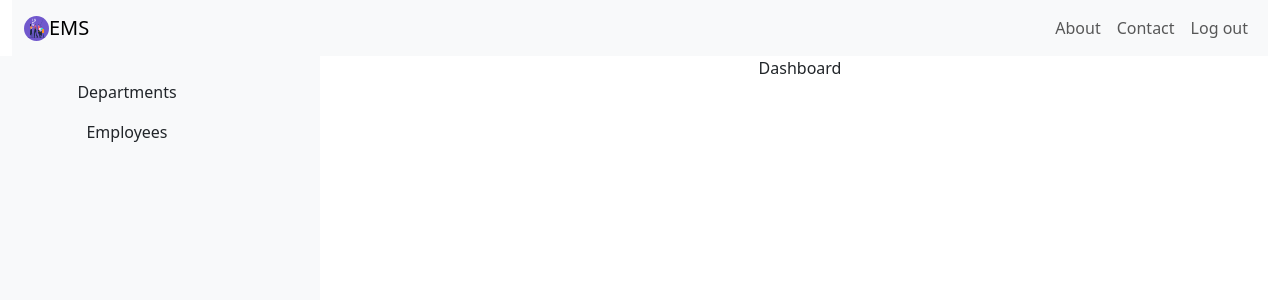
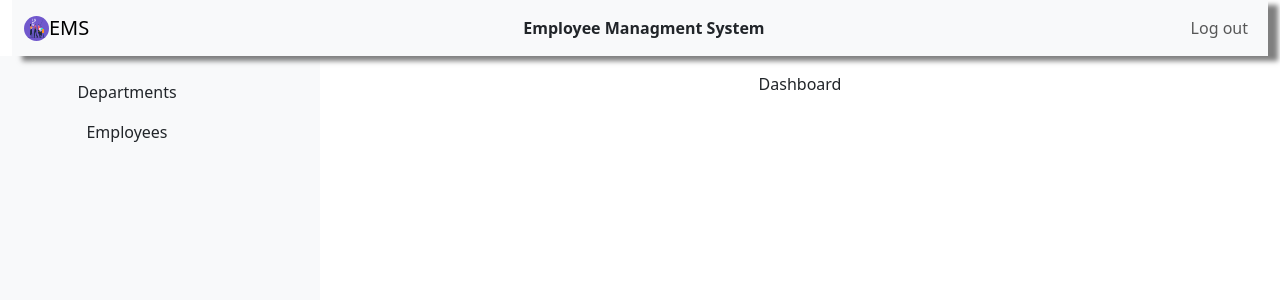
Before and after one commit to Pulkit-Rawat/EMS-Client, a React (Create React App) app: page /dashboard in a window 1280 px wide. Shown: the top 300 px of the page. Built offline with nearby package versions, Linux system fonts and the light colour scheme; sample sign-in values are in the browser's storage.

Commit message:
UI changes

```diff
--- a/src/App.css
+++ b/src/App.css
@@ -47,3 +47,6 @@
 .pointer{
   cursor: pointer;
 }
+.header{
+  box-shadow: 10px 5px 5px rgba(0, 0, 0, 0.5);
+}
--- a/src/components/AppNavbar/index.jsx
+++ b/src/components/AppNavbar/index.jsx
@@ -15,15 +15,16 @@ const AppNavbar = () => {
   }
   return (
     <div>
-      <Navbar color="light" light expand="md">
+      <Navbar color="light" light expand="md" className="header">
         <NavbarBrand href="/" className="d-flex align-items-center"><img src={SampleLogo} style={{height:"25px",width:"25px"}} alt="logo" className="rounded-circle"/>EMS</NavbarBrand>
-        <Nav className="ml-auto" navbar>
-          <NavItem>
+        <Nav className="ml-auto- w-100" navbar>
+          {/* <NavItem>
             <NavLink href="/about">About</NavLink>
           </NavItem>
           <NavItem>
             <NavLink href="/contact">Contact</NavLink>
-          </NavItem>
+          </NavItem> */}
+          <NavItem className="d-flex flex-grow-1 justify-content-center align-items-center"><b>Employee Managment System</b></NavItem>
           <NavItem>
             <NavLink href="#" onClick={handleLogout}>Log out</NavLink>
           </NavItem>
--- a/src/components/AppSidebar/index.jsx
+++ b/src/components/AppSidebar/index.jsx
@@ -9,7 +9,7 @@ const AppSidebar = () => {
   }
   return (
 
-    <Nav vertical className="sidebar  pt-3">
+    <Nav vertical className="sidebar  pt-3 ">
       <NavItem className="pointer" onClick={handleRedirect}>
         <Link to="/departments" className="text-dark nav-link">
          Departments
--- a/src/layout/index.jsx
+++ b/src/layout/index.jsx
@@ -16,7 +16,7 @@ const AppLayout = (props) => {
         <Col md={3} className="bg-light">
           <AppSidebar />
         </Col>
-      <Col md={9}>
+      <Col md={9} className="pt-3 ">
           {props.children}
       </Col>
       </Row>
```
